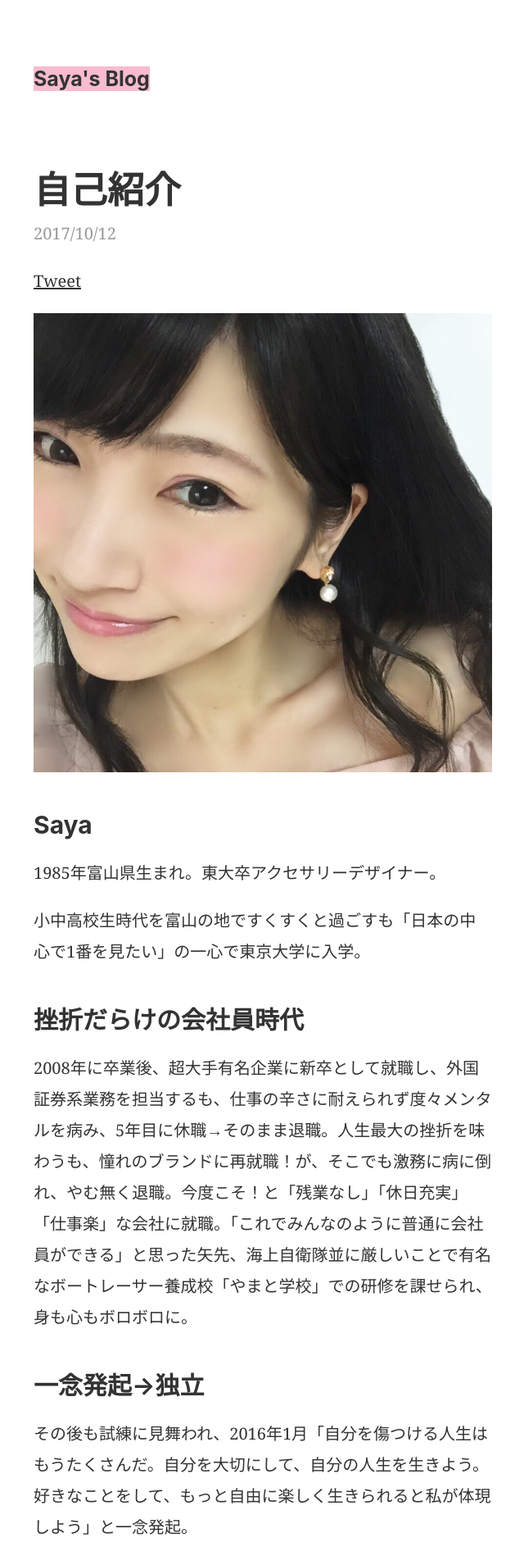
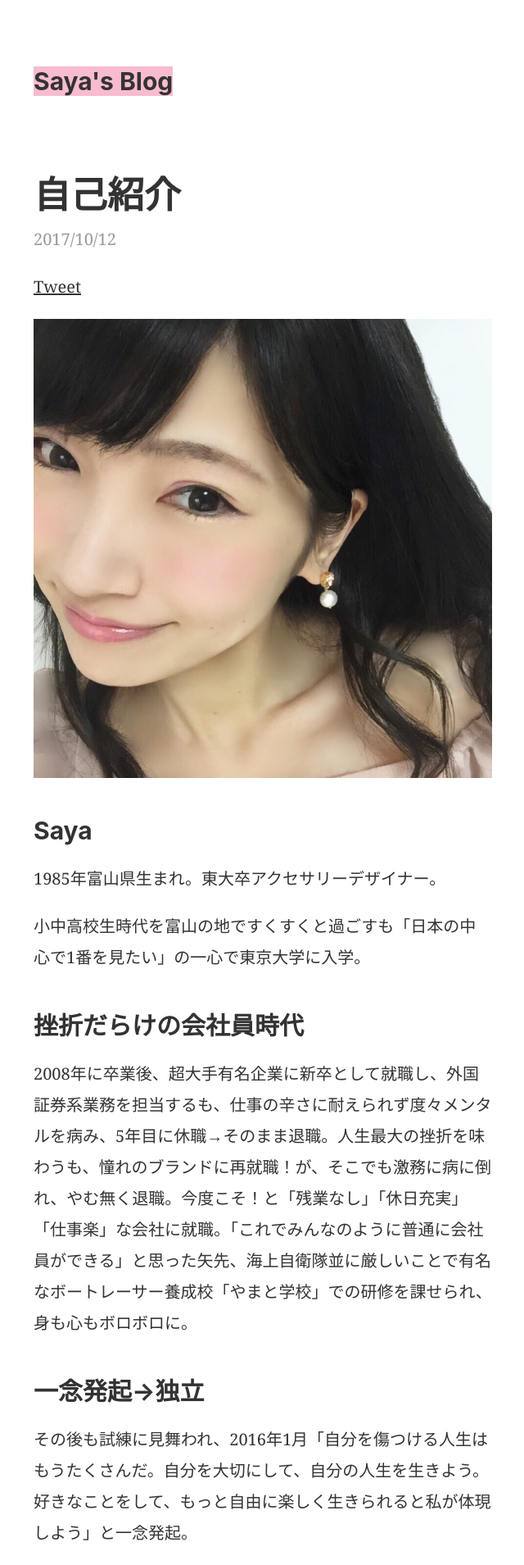
Before and after one commit to sayazamurai/blog, a Jekyll site: the page built from _posts/2017-10-12-about-me.md, in a window 1280 px wide. Shown: the top 1909 px of the page at 82% size, without its empty margins (319-959 px from the left). Built offline with Jekyll 4.4.1, drawn with Linux system fonts in a browser that asks for light colours; comment, search, counter and statistics services are not loaded.

Commit message:
Update default.html

```diff
--- a/_layouts/default.html
+++ b/_layouts/default.html
@@ -31,7 +31,7 @@
       {% if is_home %}
       <h1 class="mt0 mb4">
       {% else %}
-      <h3 class="mt0 mb5">
+      <h2 class="mt0 mb5">
       {% endif %}
         <a
           href="{{ "/" | relative_url }}"
@@ -41,7 +41,7 @@
       {% if is_home %}
       </h1>
       {% else %}
-      </h3>
+      </h2>
       {% endif %}
       {% if is_home %}
         <section class="pv2">
```
